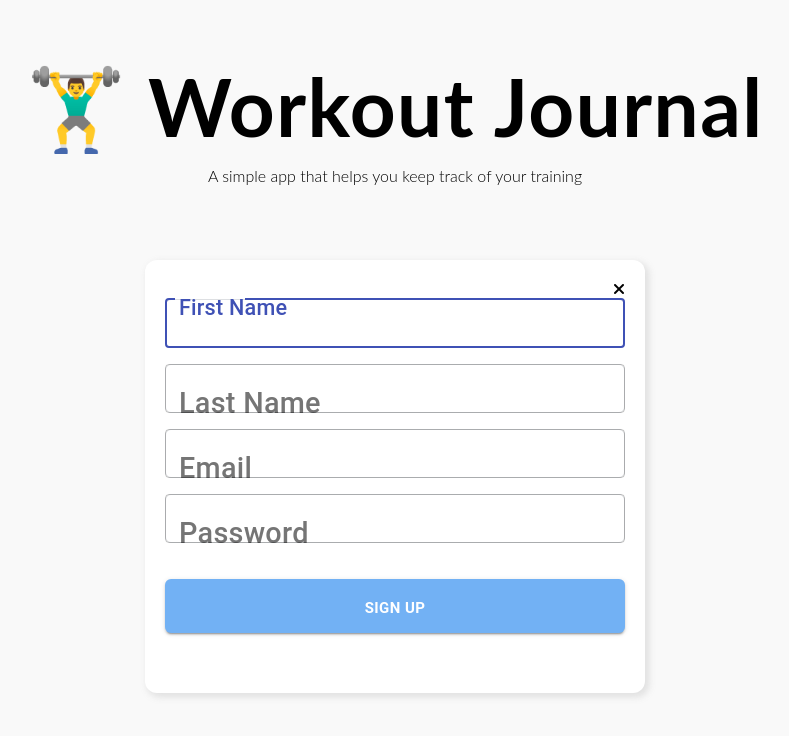
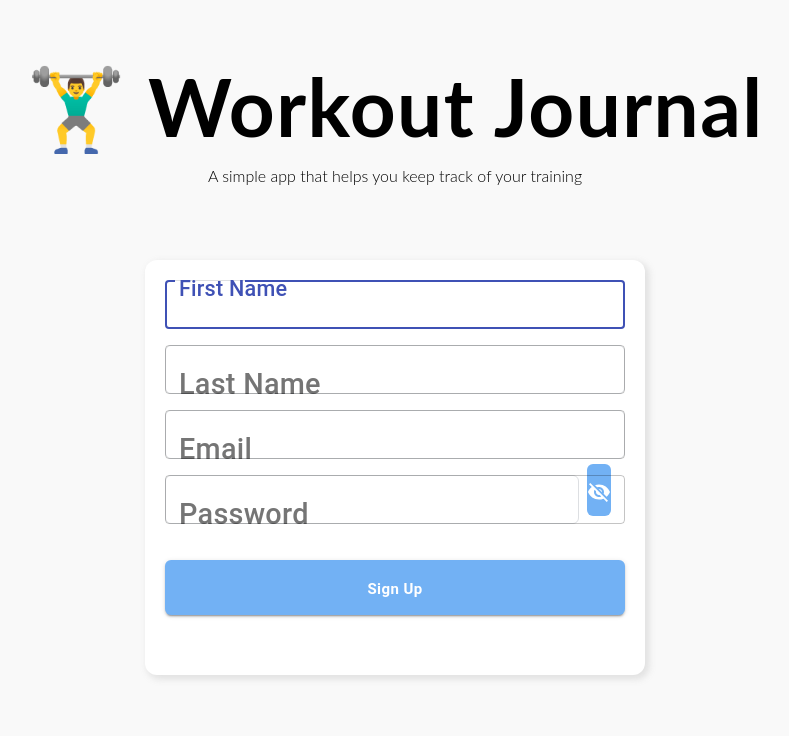
Before and after one commit to aaronjunehee/workout-log, a React (Create React App) app: page /signup in a window 1280 px wide. Shown: the top 736 px of the page, without its empty margins (245-1034 px from the left). Built offline with nearby package versions, Linux system fonts and the light colour scheme; no server answers.

Commit message:
show password eye icon to allow text to be hidden/visible

```diff
--- a/src/components/SignUp.js
+++ b/src/components/SignUp.js
@@ -26,6 +26,10 @@ function SignUp(props) {
   const [firstName, setFirstName] = useState('')
   const [lastName, setLastName] = useState('')
   const [error, setError] = useState('')
+  const [showPassword, setShowPassword] = useState(false)
+
+  const handleClickShowPassword = () => setShowPassword(!showPassword)
+  const handleMouseDownPassword = () => setShowPassword(!showPassword)
 
   const handleSubmit = (e) => {
     e.preventDefault()
@@ -74,10 +78,10 @@ function SignUp(props) {
 
   return (
     <form className="signup">
-      <div className="close-button">
+      {/* <div className="close-button">
         <Link to="/login"><i className="fas fa-times"></i></Link>
-      </div>
-      {error !== '' && <p>{error}</p>}
+      </div> */}
+      {/* {error !== '' && <p>{error}</p>} */}
       <fieldset className={classes.root}>
         <TextField
           variant="outlined"
@@ -124,12 +128,26 @@ function SignUp(props) {
           name="password"
           defaultValue={password}
           className={classes.textField}
+          type={showPassword ? "text" : "password"}
           onChange={(e) => setPassword(e.target.value)}
           error={error.toLowerCase().includes('password')}
           helperText={error.toLowerCase().includes('password') ? error : ''}
+          InputProps={{
+            endAdornment: (
+              <InputAdornment position="end">
+                <IconButton
+                  aria-label="toggle password visibility"
+                  onClick={handleClickShowPassword}
+                  onMouseDown={handleMouseDownPassword}
+                >
+                  {showPassword ? <Visibility /> : <VisibilityOff />}
+                </IconButton>
+              </InputAdornment>
+            )
+          }}
         />
       </fieldset>
-      <Button className="signup" variant="contained" fullWidth type="submit" size="large" onClick={handleSubmit}>Sign Up</Button>
+      <Button className="signup primary" variant="contained" fullWidth type="submit" size="large" onClick={handleSubmit}>Sign Up</Button>
     </form>
   );
 }
```
